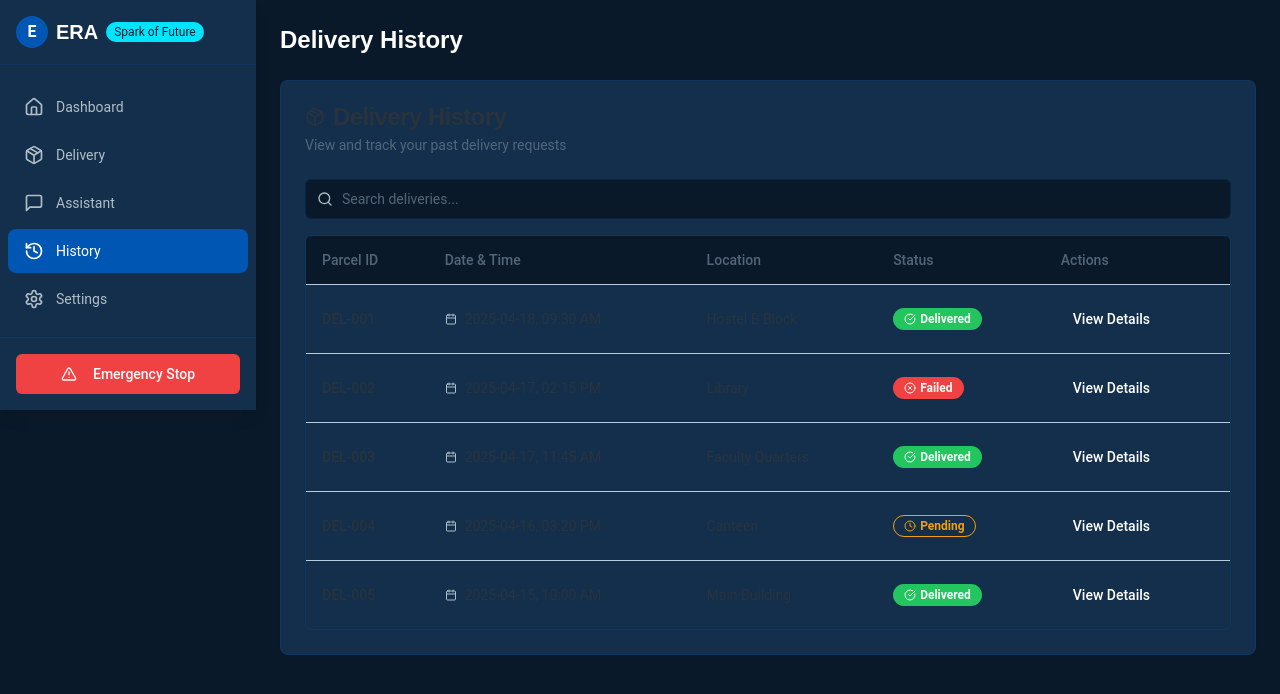
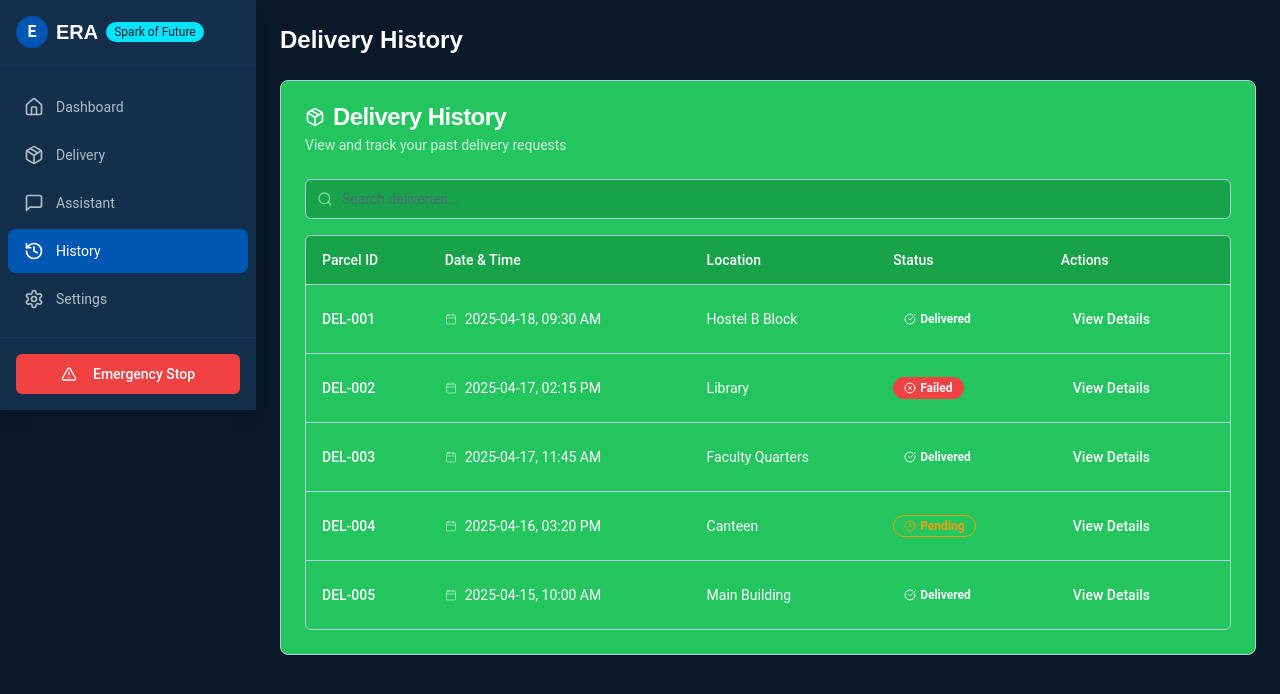
Before and after one commit to AnuragShivoham/era-drone-navigator, a React (Vite) app: page /history in a window 1280 px wide. Shown: the top 694 px of the page. Built offline with nearby package versions, Linux system fonts and the light colour scheme.

Commit message:
Fix: Style delivery history tab
Change the delivery history tab to green, white text, and neon borders.

```diff
--- a/src/components/history/DeliveryHistory.tsx
+++ b/src/components/history/DeliveryHistory.tsx
@@ -1,4 +1,3 @@
-
 import React, { useState } from 'react';
 import {
   Card,
@@ -22,7 +21,6 @@ import { Badge } from '@/components/ui/badge';
 import { Search, Package, Calendar, CheckCircle, XCircle, Clock } from 'lucide-react';
 import { cn } from '@/lib/utils';
 
-// Mock data for delivery history
 const DELIVERY_HISTORY = [
   {
     id: 'DEL-001',
@@ -109,37 +107,37 @@ const DeliveryHistory: React.FC = () => {
   };
 
   return (
-    <Card className="bg-era-card border-era-primary/20">
+    <Card className="bg-green-500 border-neon-green text-white">
       <CardHeader>
-        <CardTitle className="flex items-center">
-          <Package className="mr-2 h-5 w-5" />
+        <CardTitle className="flex items-center text-white">
+          <Package className="mr-2 h-5 w-5 text-white" />
           Delivery History
         </CardTitle>
-        <CardDescription>View and track your past delivery requests</CardDescription>
+        <CardDescription className="text-white/80">View and track your past delivery requests</CardDescription>
       </CardHeader>
       <CardContent>
         <div className="space-y-4">
           <div className="flex space-x-2">
             <div className="relative flex-1">
-              <Search className="absolute left-3 top-3 h-4 w-4 text-era-muted" />
+              <Search className="absolute left-3 top-3 h-4 w-4 text-white/50" />
               <Input
                 placeholder="Search deliveries..."
                 value={searchQuery}
                 onChange={(e) => setSearchQuery(e.target.value)}
-                className="pl-9 bg-era-background border-era-primary/20"
+                className="pl-9 bg-green-600 border-neon-green text-white placeholder-white/50"
               />
             </div>
           </div>
 
-          <div className="rounded-md border border-era-primary/20 overflow-hidden">
+          <div className="rounded-md border border-neon-green overflow-hidden">
             <Table>
-              <TableHeader className="bg-era-background">
-                <TableRow>
-                  <TableHead>Parcel ID</TableHead>
-                  <TableHead>Date & Time</TableHead>
-                  <TableHead>Location</TableHead>
-                  <TableHead>Status</TableHead>
-                  <TableHead>Actions</TableHead>
+              <TableHeader className="bg-green-600">
+                <TableRow className="hover:bg-green-700">
+                  <TableHead className="text-white">Parcel ID</TableHead>
+                  <TableHead className="text-white">Date & Time</TableHead>
+                  <TableHead className="text-white">Location</TableHead>
+                  <TableHead className="text-white">Status</TableHead>
+                  <TableHead className="text-white">Actions</TableHead>
                 </TableRow>
               </TableHeader>
               <TableBody>
@@ -148,24 +146,24 @@ const DeliveryHistory: React.FC = () => {
                     <TableRow
                       key={delivery.id}
                       className={cn(
-                        "hover:bg-era-primary/10",
-                        selectedParcel === delivery.id ? "bg-era-primary/5" : ""
+                        "hover:bg-green-700 text-white",
+                        selectedParcel === delivery.id ? "bg-green-700" : ""
                       )}
                     >
-                      <TableCell className="font-medium">{delivery.id}</TableCell>
-                      <TableCell>
+                      <TableCell className="font-medium text-white">{delivery.id}</TableCell>
+                      <TableCell className="text-white">
                         <div className="flex items-center">
-                          <Calendar className="mr-2 h-3 w-3 text-era-muted" />
+                          <Calendar className="mr-2 h-3 w-3 text-white/50" />
                           {`${delivery.date}, ${delivery.time}`}
                         </div>
                       </TableCell>
-                      <TableCell>{delivery.location}</TableCell>
+                      <TableCell className="text-white">{delivery.location}</TableCell>
                       <TableCell>{getStatusBadge(delivery.status)}</TableCell>
                       <TableCell>
                         <Button
                           variant="ghost"
                           size="sm"
-                          className="hover:bg-era-primary/10 text-era-text"
+                          className="hover:bg-green-800 text-white"
                           onClick={() => setSelectedParcel(
                             selectedParcel === delivery.id ? null : delivery.id
                           )}
@@ -177,7 +175,7 @@ const DeliveryHistory: React.FC = () => {
                   ))
                 ) : (
                   <TableRow>
-                    <TableCell colSpan={5} className="text-center py-4 text-era-muted">
+                    <TableCell colSpan={5} className="text-center py-4 text-white/50">
                       No deliveries found matching your search
                     </TableCell>
                   </TableRow>
@@ -187,9 +185,9 @@ const DeliveryHistory: React.FC = () => {
           </div>
 
           {selectedParcel && (
-            <Card className="bg-era-background border-era-primary/20">
+            <Card className="bg-green-600 border-neon-green text-white">
               <CardHeader className="pb-2">
-                <CardTitle className="text-sm font-medium">Delivery Details</CardTitle>
+                <CardTitle className="text-sm font-medium text-white">Delivery Details</CardTitle>
               </CardHeader>
               <CardContent>
                 {(() => {
@@ -199,23 +197,23 @@ const DeliveryHistory: React.FC = () => {
                   return (
                     <div className="space-y-3 text-sm">
                       <div className="grid grid-cols-2 gap-1">
-                        <div className="text-era-muted">Parcel ID:</div>
-                        <div>{delivery.id}</div>
+                        <div className="text-white/50">Parcel ID:</div>
+                        <div className="text-white">{delivery.id}</div>
                       </div>
                       <div className="grid grid-cols-2 gap-1">
-                        <div className="text-era-muted">Recipient:</div>
+                        <div className="text-white/50">Recipient:</div>
                         <div>{delivery.recipient}</div>
                       </div>
                       <div className="grid grid-cols-2 gap-1">
-                        <div className="text-era-muted">Location:</div>
+                        <div className="text-white/50">Location:</div>
                         <div>{delivery.location}</div>
                       </div>
                       <div className="grid grid-cols-2 gap-1">
-                        <div className="text-era-muted">Date & Time:</div>
+                        <div className="text-white/50">Date & Time:</div>
                         <div>{`${delivery.date}, ${delivery.time}`}</div>
                       </div>
                       <div className="grid grid-cols-2 gap-1">
-                        <div className="text-era-muted">Status:</div>
+                        <div className="text-white/50">Status:</div>
                         <div>{getStatusBadge(delivery.status)}</div>
                       </div>
                     </div>
--- a/tailwind.config.ts
+++ b/tailwind.config.ts
@@ -1,4 +1,3 @@
-
 import type { Config } from "tailwindcss";
 
 export default {
@@ -63,7 +62,6 @@ export default {
           border: 'hsl(var(--sidebar-border))',
           ring: 'hsl(var(--sidebar-ring))'
         },
-				// Custom colors for ERA drone app
         era: {
           primary: '#0056B3',
           secondary: '#00B8D4',
@@ -75,6 +73,9 @@ export default {
           danger: '#F44336',
           text: '#FFFFFF',
           muted: '#B0BEC5'
+        },
+        borderColor: {
+          'neon-green': '#39FF14',
         }
       },
       borderRadius: {
```
Lines whose indentation alone changed are shown as unchanged.
